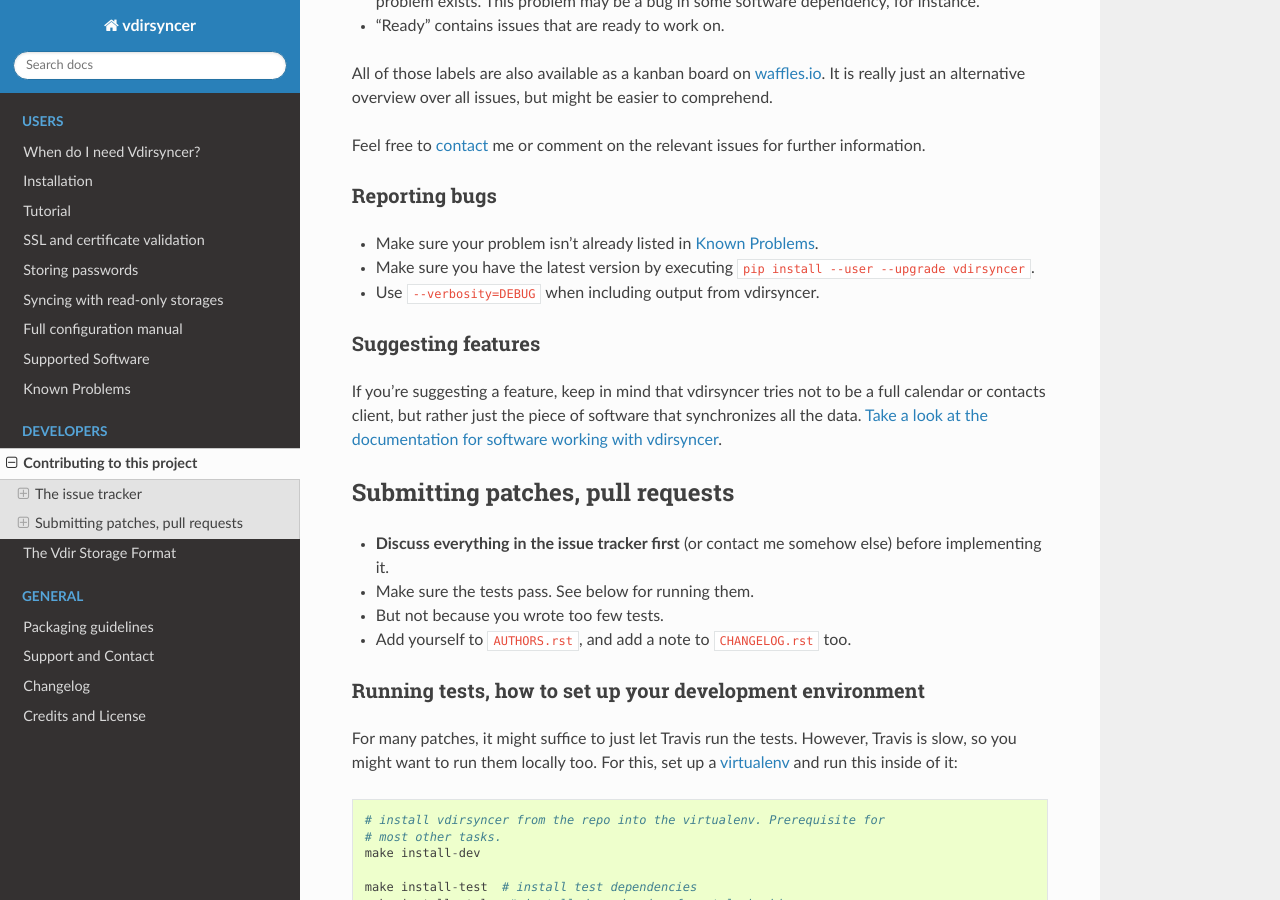
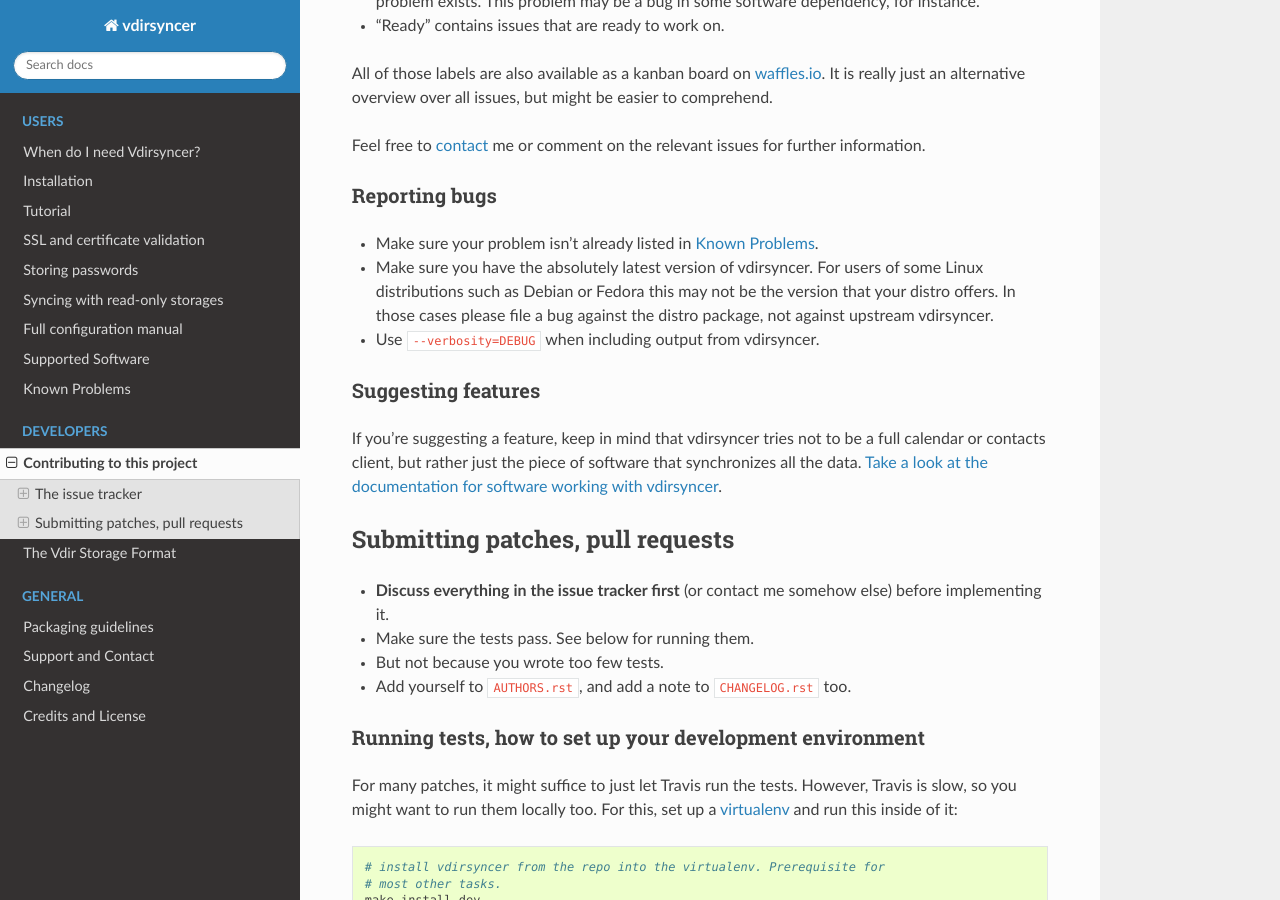
Before and after one commit to pimutils/vdirsyncer, a Sphinx documentation site: the page built from docs/contributing.rst, in a window 1280 px wide and 900 px high, scrolled down 495 px. Built offline with Sphinx 7.4.7 and the Read the Docs theme 2.0.0, drawn with Linux system fonts in a browser that asks for light colours; the version number could not be read and is left out.

Commit message:
Update contributing.rst

```diff
--- a/docs/contributing.rst
+++ b/docs/contributing.rst
@@ -39,8 +39,10 @@ Reporting bugs
 
 * Make sure your problem isn't already listed in :doc:`problems`.
 
-* Make sure you have the latest version by executing ``pip install --user
-  --upgrade vdirsyncer``.
+* Make sure you have the absolutely latest version of vdirsyncer. For users of
+  some Linux distributions such as Debian or Fedora this may not be the version
+  that your distro offers. In those cases please file a bug against the distro
+  package, not against upstream vdirsyncer.
 
 * Use ``--verbosity=DEBUG`` when including output from vdirsyncer.
 
```
